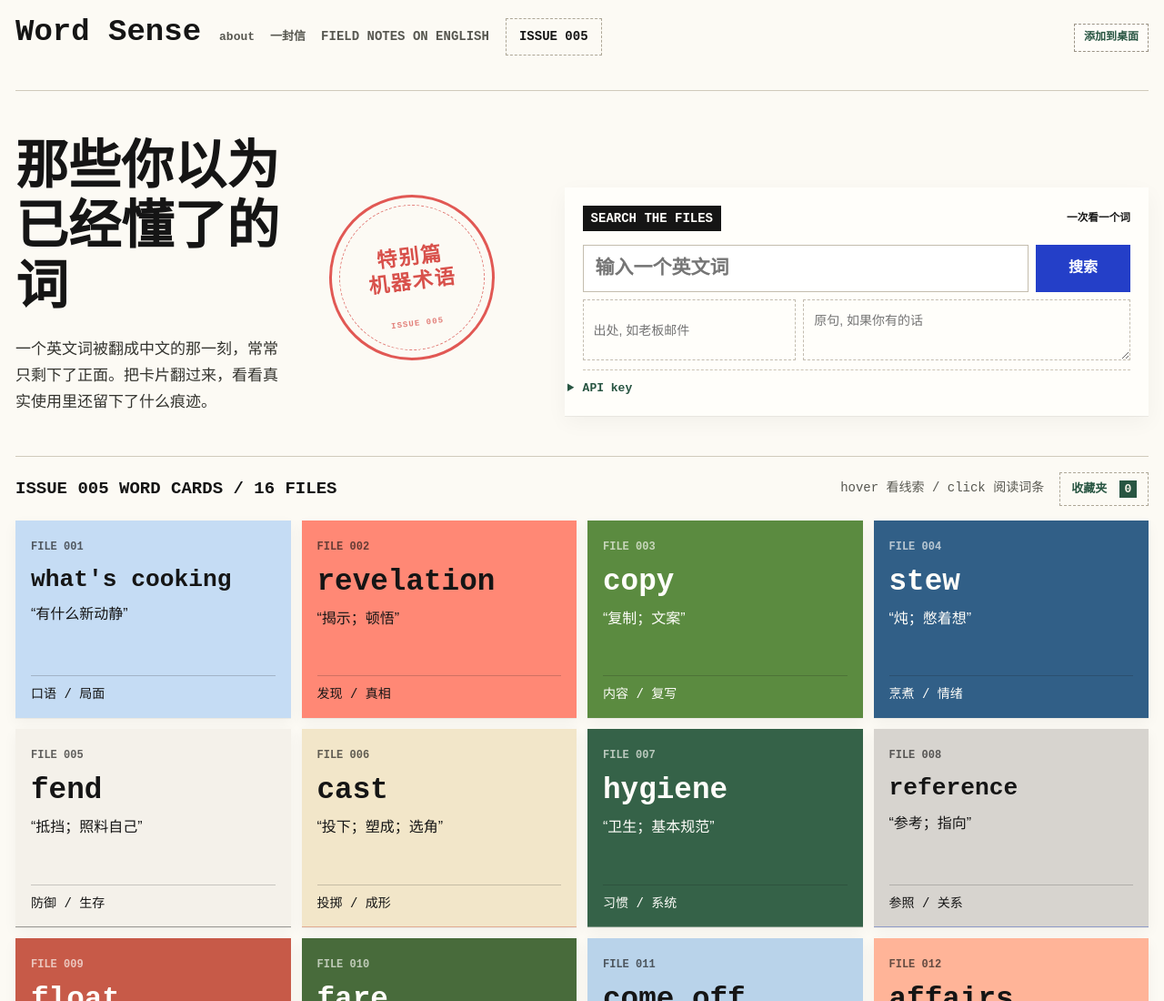
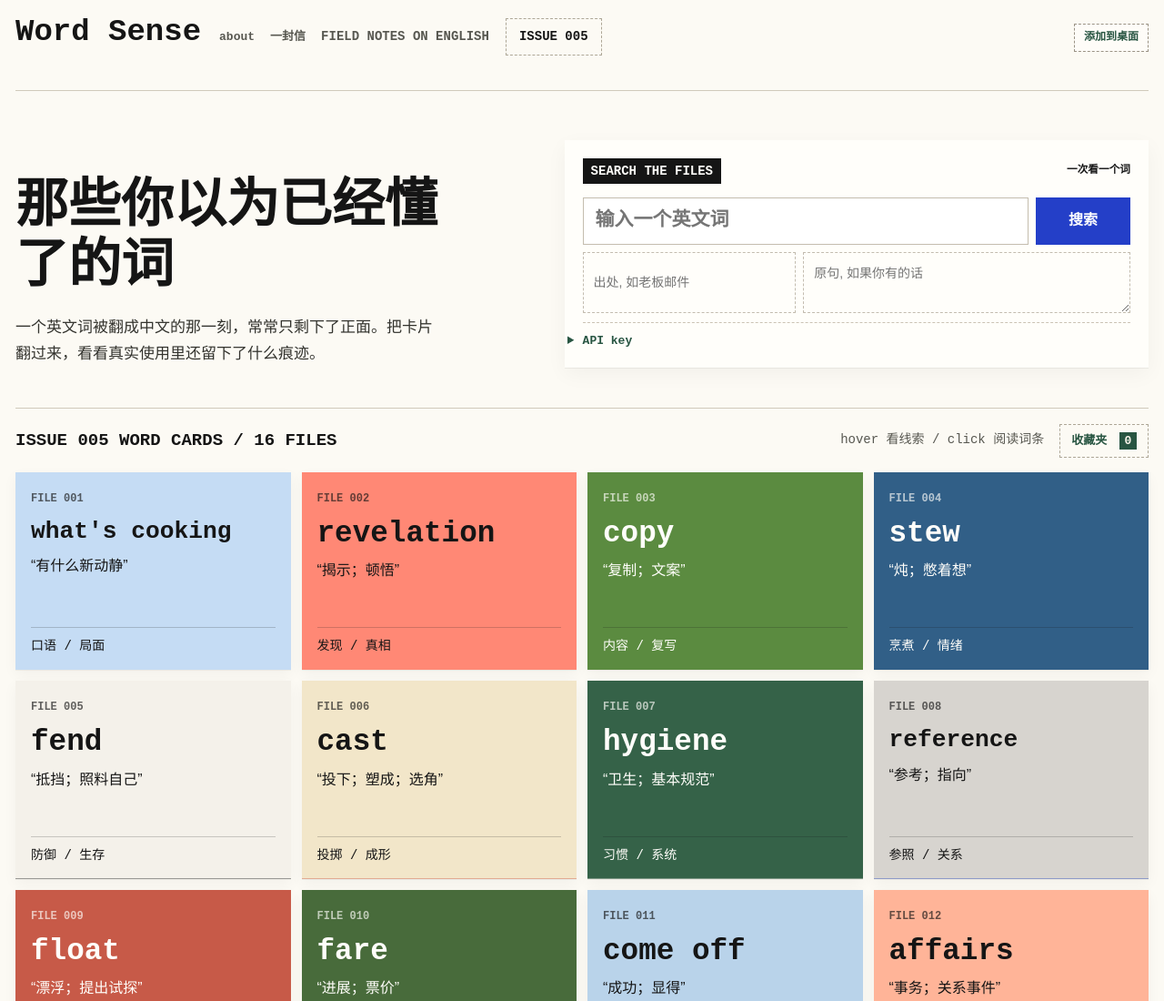
Before and after one commit to sarahlau0415/word-sense, a website: page index.html in a window 1280 px wide. Shown: the top 1100 px of the page at 91% size. Drawn offline with Linux system fonts and the light colour scheme.

Commit message:
Remove issue 004 theme stamp from issue 005

```diff
--- a/index.html
+++ b/index.html
@@ -321,44 +321,6 @@
       min-width: 0;
     }
 
-    .theme-stamp {
-      position: relative;
-      display: grid;
-      place-items: center;
-      width: clamp(132px, 15vw, 182px);
-      aspect-ratio: 1;
-      border: 3px solid #e24c49;
-      border-radius: 50%;
-      color: #d8433f;
-      font: 700 clamp(17px, 1.75vw, 23px)/1.2 var(--mono);
-      letter-spacing: 0.08em;
-      text-align: center;
-      transform: rotate(-7deg);
-      opacity: 0.92;
-      mix-blend-mode: multiply;
-    }
-
-    .theme-stamp::before {
-      content: "";
-      position: absolute;
-      inset: 8px;
-      border: 1px dashed rgba(216, 67, 63, 0.72);
-      border-radius: 50%;
-    }
-
-    .theme-stamp::after {
-      content: "ISSUE 005";
-      position: absolute;
-      bottom: 18%;
-      font: 700 9px/1 var(--mono);
-      letter-spacing: 0.12em;
-      color: rgba(216, 67, 63, 0.72);
-    }
-
-    .theme-stamp span {
-      transform: translateY(-7px);
-    }
-
     .intro h1 {
       margin: 0 0 17px;
       max-width: 490px;
@@ -2036,11 +1998,6 @@
 
       .intro-copy {
         grid-template-columns: 1fr;
-      }
-
-      .theme-stamp {
-        justify-self: start;
-        width: 116px;
       }
 
       .subscribe-guide {
@@ -2199,7 +2156,6 @@
           <h1>那些你以为已经懂了的词</h1>
           <p>一个英文词被翻成中文的那一刻，常常只剩下了正面。把卡片翻过来，看看真实使用里还留下了什么痕迹。</p>
         </div>
-        <div class="theme-stamp" aria-label="特别篇：机器术语"><span>特别篇<br>机器术语</span></div>
       </div>
 
       <form id="senseForm" class="lookup">
--- a/service-worker.js
+++ b/service-worker.js
@@ -1,4 +1,4 @@
-const CACHE_NAME = 'wordsense-v12-issue-005';
+const CACHE_NAME = 'wordsense-v13-issue-005';
 const APP_SHELL = [
   '/',
   '/index.html',
```
